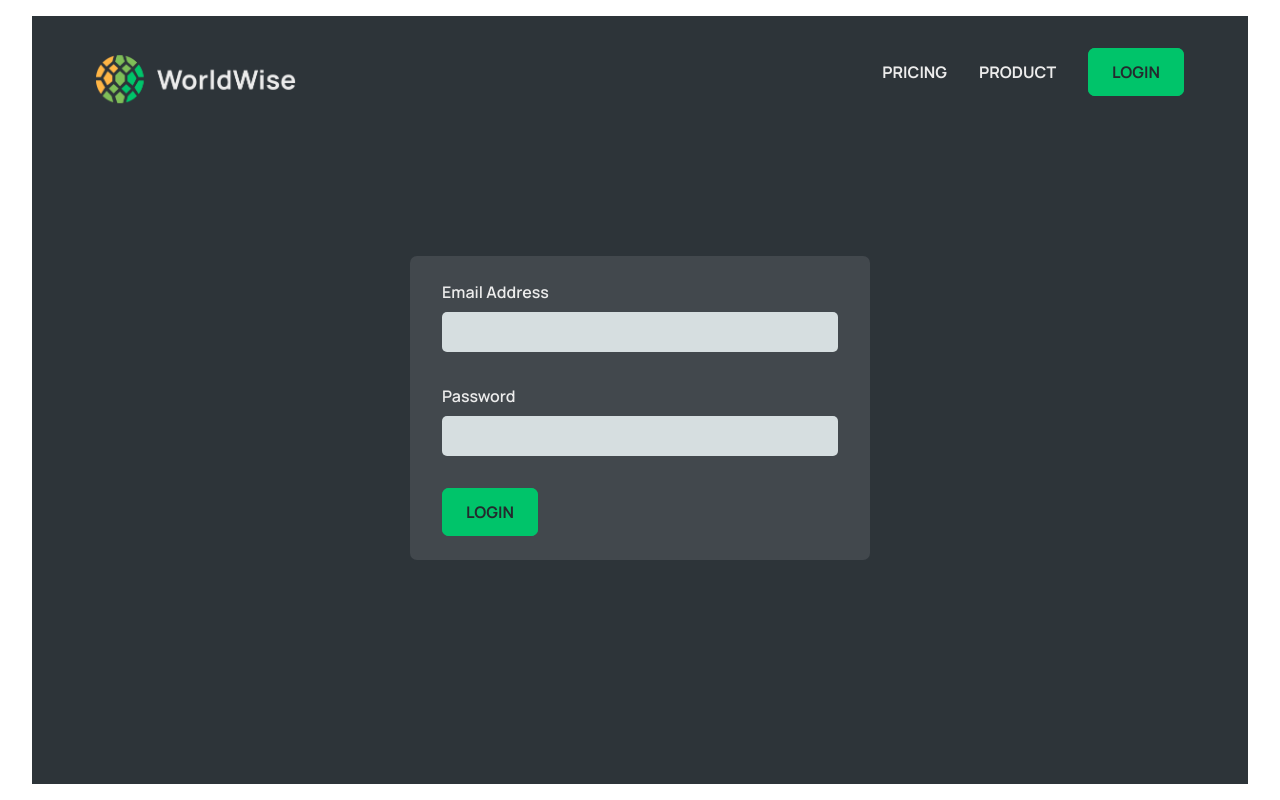
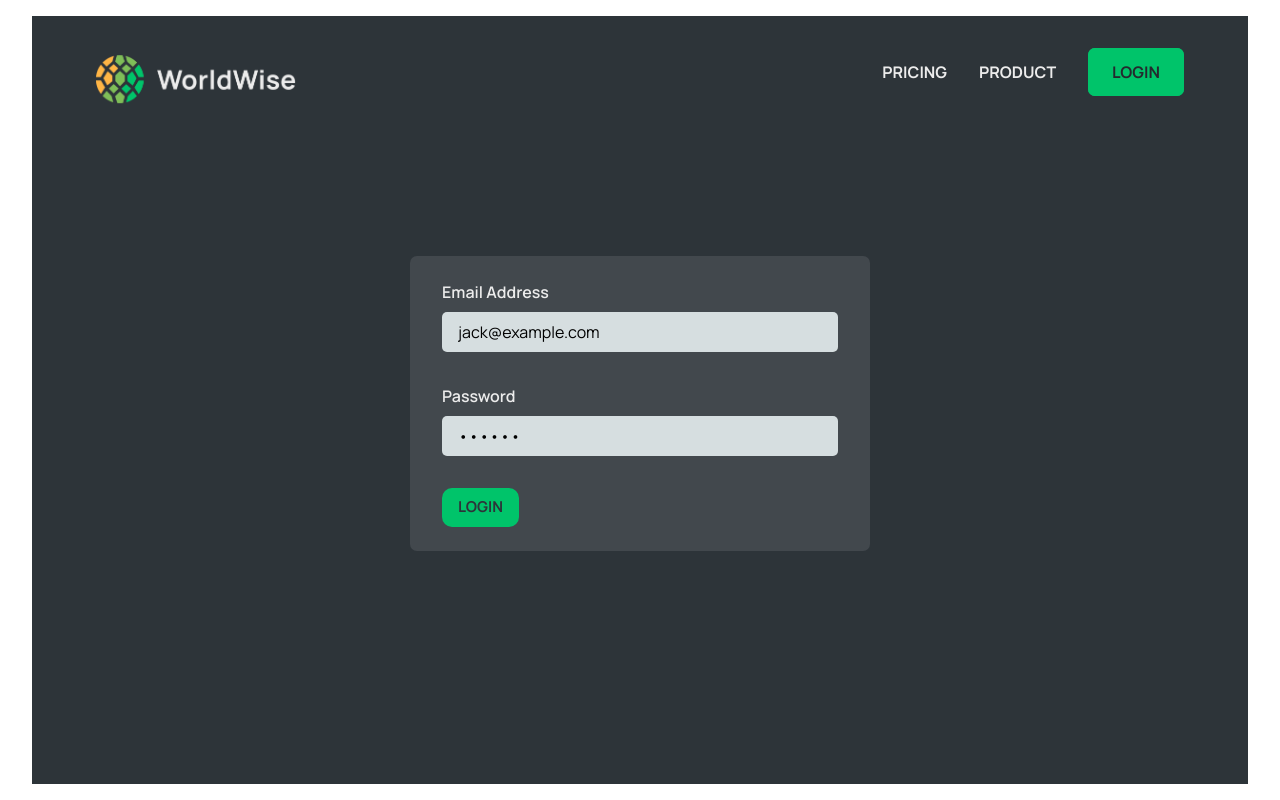
Before and after one commit to DanielArzani/world-wise, a React (Vite) app: page /login in a window 1280 px wide. Built offline with nearby package versions, Linux system fonts and the light colour scheme; data requests are answered from the project's data file.

Commit message:
set up login functionality

```diff
--- a/src/components/app/App.tsx
+++ b/src/components/app/App.tsx
@@ -12,9 +12,11 @@ import VisitedCountries from '../VisitedCountries';
 import CityInfo from '../CityInfo';
 import Form from '../Form';
 import { CityProvider } from '../../contexts/CityContext';
+import { AuthProvider } from '../../contexts/FakeAuthContext';
 
 function App() {
   return (
+    <AuthProvider>
       <CityProvider>
         <Wrapper>
           <BrowserRouter>
@@ -36,6 +38,7 @@ function App() {
           </BrowserRouter>
         </Wrapper>
       </CityProvider>
+    </AuthProvider>
   );
 }
 
--- a/src/contexts/FakeAuthContext.tsx
+++ b/src/contexts/FakeAuthContext.tsx
@@ -2,8 +2,9 @@ import React, { createContext, useContext, useReducer } from 'react';
 import { UserType } from '../types/UserType';
 
 type AuthContextType = {
-  login: (email: string, password: string) => void;
+  login: (email: string, password: string) => boolean;
   logout: () => void;
+  user: UserType | null;
 };
 
 /**
@@ -73,8 +74,9 @@ function AuthProvider({ children }: AuthProviderProps) {
     // On success:
     if (FAKE_USER.email === email && FAKE_USER.password === password) {
       dispatch({ type: 'login', payload: FAKE_USER });
+      return true;
     } else {
-      alert('Incorrect Credentials');
+      return false;
     }
   }
 
@@ -97,6 +99,11 @@ function AuthProvider({ children }: AuthProviderProps) {
 /**
  * Custom hook to provide access to the AuthContext.
  * Throws an error if used outside of the AuthProvider component.
+ *
+ * Provides access to the AuthContext. When called, this hook returns:
+ * - login: Checks where user credentials are correct then logs the user in
+ * - logout: Logs the user out
+ * - user: Either the currently logged in user or null
  */
 function useAuth() {
   const context = useContext(AuthContext);
--- a/src/pages/LoginPage/LoginPage.tsx
+++ b/src/pages/LoginPage/LoginPage.tsx
@@ -1,30 +1,61 @@
-import React from 'react';
+import React, { useState } from 'react';
 import styled from 'styled-components';
 import media from '../../utils/mediaQueries';
 import Header from '../../components/Header';
-import LoginLink from '../../components/LoginLink';
+import { useAuth } from '../../contexts/FakeAuthContext';
+import { useNavigate } from 'react-router-dom';
+import Button from '../../components/Button';
 
 /**
  * The page which displays the form to login to use the application
  */
 function LoginPage() {
+  const { login } = useAuth();
+  const navigate = useNavigate();
+  const [emailValue, setEmailValue] = useState('jack@example.com');
+  const [passwordValue, setPasswordValue] = useState('qwerty');
+
+  const handleSubmit: React.FormEventHandler<HTMLFormElement> = (e) => {
+    e.preventDefault();
+    const isCorrectCredentials = login(emailValue, passwordValue);
+
+    if (isCorrectCredentials === true) {
+      navigate('/app/cities');
+    } else {
+      alert('Incorrect Credentials');
+    }
+  };
+
   return (
     <Wrapper>
       <Header />
       <FormWrapper>
-        <Form>
+        <Form onSubmit={handleSubmit}>
           <FormControls>
             <Label htmlFor='email'>Email Address</Label>
-            <Input type='text' id='email' autoComplete='email' />
+            <Input
+              type='text'
+              id='email'
+              autoComplete='email'
+              value={emailValue}
+              onChange={(e) => setEmailValue(e.target.value)}
+            />
           </FormControls>
 
           <FormControls>
             <Label htmlFor='password'>Password</Label>
-            <Input type='password' id='password' />
+            <Input
+              type='password'
+              id='password'
+              value={passwordValue}
+              onChange={(e) => setPasswordValue(e.target.value)}
+            />
           </FormControls>
 
           <LinkWrapper>
-            <LoginLink endpoint='/app/cities'>Login</LoginLink>
+            <Button buttonType='submit' type='primary'>
+              Login
+            </Button>
           </LinkWrapper>
         </Form>
       </FormWrapper>
@@ -98,4 +129,9 @@ const Input = styled.input`
 
 const LinkWrapper = styled.div`
   align-self: start;
+
+  & > button {
+    border: none;
+    border-radius: 10px;
+  }
 `;
```
Lines whose indentation alone changed are shown as unchanged.
